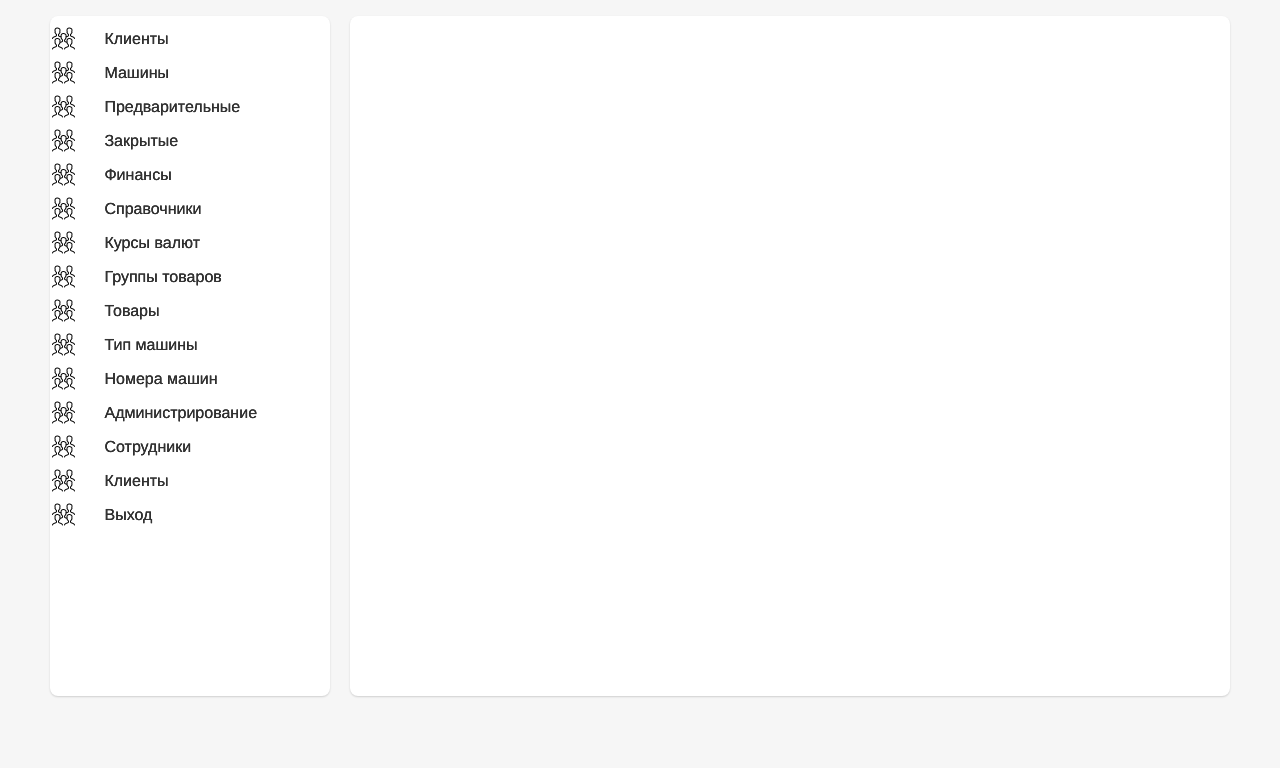
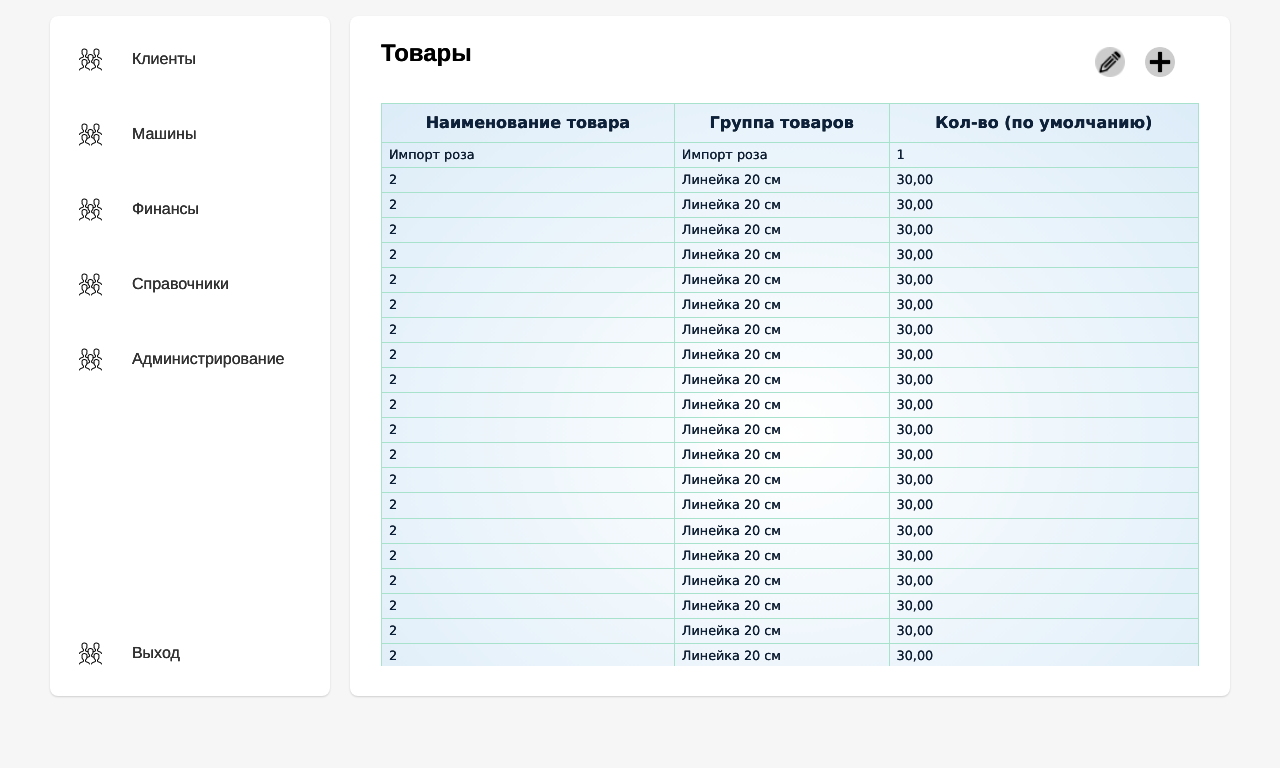
Before and after one commit to hilleri123/web_transport, a Flask app: page / in a window 1280 px wide. Shown: the top 768 px of the page. Run offline with Flask 2, Linux system fonts and the light colour scheme.

Commit message:
grishaedit1

```diff
--- a/avantura/python/web_transport/web/app/static/css/main.css
+++ b/avantura/python/web_transport/web/app/static/css/main.css
@@ -75,7 +75,7 @@
     justify-content: space-between;
     align-content: space-between;
 }
-.choice1,.choice3,.choice4,.choice5,.choice6{
+.choice1,.choice3,.choice4,.choice5,.choice2{
   background: rgba(0,0,0,0);
   height: 66px;
     padding: 0 24px;
@@ -83,16 +83,17 @@
     width: calc(100% - 46px);
     margin: 0 -1px;
 }
-.vubor1{
+.vubor1,.vubor2,.vubor3,.vubor4,.vubor5,.vubor6{
   padding-left: 74px;
-  height: 66px;
+  height: 30px;
     padding-right: 24px;
     cursor: pointer;
     width: calc(100% - 96px);
     margin: 0 -1px;
     display: none;
 }
-.vubor1:hover{
+
+.vubor1:hover,.vubor2:hover,.vubor3:hover,.vubor4:hover,.vubor5:hover,.vubor6:hover{
   background: rgba(0,0,0,0.05);
 }
 .choice1:hover,.choice6:hover,.choice5:hover,.choice4:hover{
@@ -101,10 +102,10 @@
 .choice3:hover{
   background: rgba(0,0,0,0.049);
 }
-.choice2:hover{
+.choice6:hover{
   background: rgba(0,0,0,0.049);
 }
-.choice2{
+.choice6{
   height: 66px;
     padding: 0 24px;
     cursor: pointer;
@@ -183,7 +184,7 @@
   vertical-align: middle;
 content: '';
 }
-.vubor1:before{
+.vubor1:before,.vubor2:before,.vubor3:before,.vubor4:before,.vubor5:before,.vubor6:before{
   display: inline-block;
   height: 100%;
   vertical-align: middle;
--- a/avantura/python/web_transport/web/app/templates/storage.html
+++ b/avantura/python/web_transport/web/app/templates/storage.html
@@ -40,6 +40,175 @@
   </div>
   <div class="right-corner">
     <div class="menu1">
+        <div class="texter">
+          Товары
+        </div>
+        <span class="red" onclick="javascript:PopUpShow()">
+        </span>
+        <span class="plus" onclick="window.location='http://google.com';">
+        </span>
+        <div class="table1">
+        <table>
+      <tr>
+        <th>Наименование товара</th>
+        <th>Группа товаров</th>
+        <th>Кол-во (по умолчанию)</th>
+      </tr>
+      <tr>
+        <td>Импорт роза</td>
+        <td>Импорт роза</td>
+        <td>1</td>
+      </tr>
+      <tr>
+        <td>2</td>
+        <td>Линейка 20 см</td>
+        <td>30,00</td>
+      </tr>
+      <tr>
+        <td>2</td>
+        <td>Линейка 20 см</td>
+        <td>30,00</td>
+      </tr>
+      <tr>
+        <td>2</td>
+        <td>Линейка 20 см</td>
+        <td>30,00</td>
+      </tr>
+      <tr>
+        <td>2</td>
+        <td>Линейка 20 см</td>
+        <td>30,00</td>
+      </tr>
+      <tr>
+        <td>2</td>
+        <td>Линейка 20 см</td>
+        <td>30,00</td>
+      </tr>
+      <tr>
+        <td>2</td>
+        <td>Линейка 20 см</td>
+        <td>30,00</td>
+      </tr>
+      <tr>
+        <td>2</td>
+        <td>Линейка 20 см</td>
+        <td>30,00</td>
+      </tr>
+      <tr>
+        <td>2</td>
+        <td>Линейка 20 см</td>
+        <td>30,00</td>
+      </tr>
+      <tr>
+        <td>2</td>
+        <td>Линейка 20 см</td>
+        <td>30,00</td>
+      </tr>
+      <tr>
+        <td>2</td>
+        <td>Линейка 20 см</td>
+        <td>30,00</td>
+      </tr>
+      <tr>
+        <td>2</td>
+        <td>Линейка 20 см</td>
+        <td>30,00</td>
+      </tr>
+      <tr>
+        <td>2</td>
+        <td>Линейка 20 см</td>
+        <td>30,00</td>
+      </tr>
+      <tr>
+        <td>2</td>
+        <td>Линейка 20 см</td>
+        <td>30,00</td>
+      </tr>
+      <tr>
+        <td>2</td>
+        <td>Линейка 20 см</td>
+        <td>30,00</td>
+      </tr>
+      <tr>
+        <td>2</td>
+        <td>Линейка 20 см</td>
+        <td>30,00</td>
+      </tr>
+      <tr>
+        <td>2</td>
+        <td>Линейка 20 см</td>
+        <td>30,00</td>
+      </tr>
+      <tr>
+        <td>2</td>
+        <td>Линейка 20 см</td>
+        <td>30,00</td>
+      </tr>
+      <tr>
+        <td>2</td>
+        <td>Линейка 20 см</td>
+        <td>30,00</td>
+      </tr>
+      <tr>
+        <td>2</td>
+        <td>Линейка 20 см</td>
+        <td>30,00</td>
+      </tr>
+      <tr>
+        <td>2</td>
+        <td>Линейка 20 см</td>
+        <td>30,00</td>
+      </tr>
+      <tr>
+        <td>2</td>
+        <td>Линейка 20 см</td>
+        <td>30,00</td>
+      </tr>
+      <tr>
+        <td>2</td>
+        <td>Линейка 20 см</td>
+        <td>30,00</td>
+      </tr>
+      <tr>
+        <td>2</td>
+        <td>Линейка 20 см</td>
+        <td>30,00</td>
+      </tr>
+      <tr>
+        <td>2</td>
+        <td>Линейка 20 см</td>
+        <td>30,00</td>
+      </tr>
+    </table>
+  </div>
+  </div>
+  </div>
+  </div>
+  <div class="b-popup" id="popup1">
+      <div class="b-popup-content">
+        <div class="dd1">
+          Добавить товар
+        </div>
+         <div class=dd2>
+           Наименование
+           <input type="text" size="40">
+         </div>
+         <div class=dd3>
+           Группа товаров
+         </div>
+         <div class=dd4>
+           Кол-во на паллете
+           <input type="text" size="40">
+         </div>
+         <div class=cancel>
+           <a href="javascript:PopUpHide()" class="button7">Отменить</a>
+         </div>
+         <div class="cancel0">
+           <a href="#" class="button7">Сохранить</a>
+         </div>
+
+      </div>
+  </div>
     </div>
 </div>
 </div>
@@ -61,4 +230,18 @@
   {% endif %}
 {% endfor %}
 </script>
+<script>
+    $(document).ready(function(){
+        //Скрыть PopUp при загрузке страницы
+        PopUpHide();
+    });
+    //Функция отображения PopUp
+    function PopUpShow(){
+        $("#popup1").show();
+    }
+    //Функция скрытия PopUp
+    function PopUpHide(){
+        $("#popup1").hide();
+    }
+</script>
 </html>
--- a/avantura/python/web_transport/web/app/views.py
+++ b/avantura/python/web_transport/web/app/views.py
@@ -7,8 +7,8 @@
 
 class MenuAction():
     def __init__(self, num = 0, text = 'POPA', onclick = '', children = []):
-        self.html_class = 'parent'+str(num)
-        self.child_name = 'child'+str(num)
+        self.html_class = 'choice'+str(num+1)
+        self.child_name = 'vubor'+str(num+1)
         self.onclick = onclick
         self.text = text
 
```
